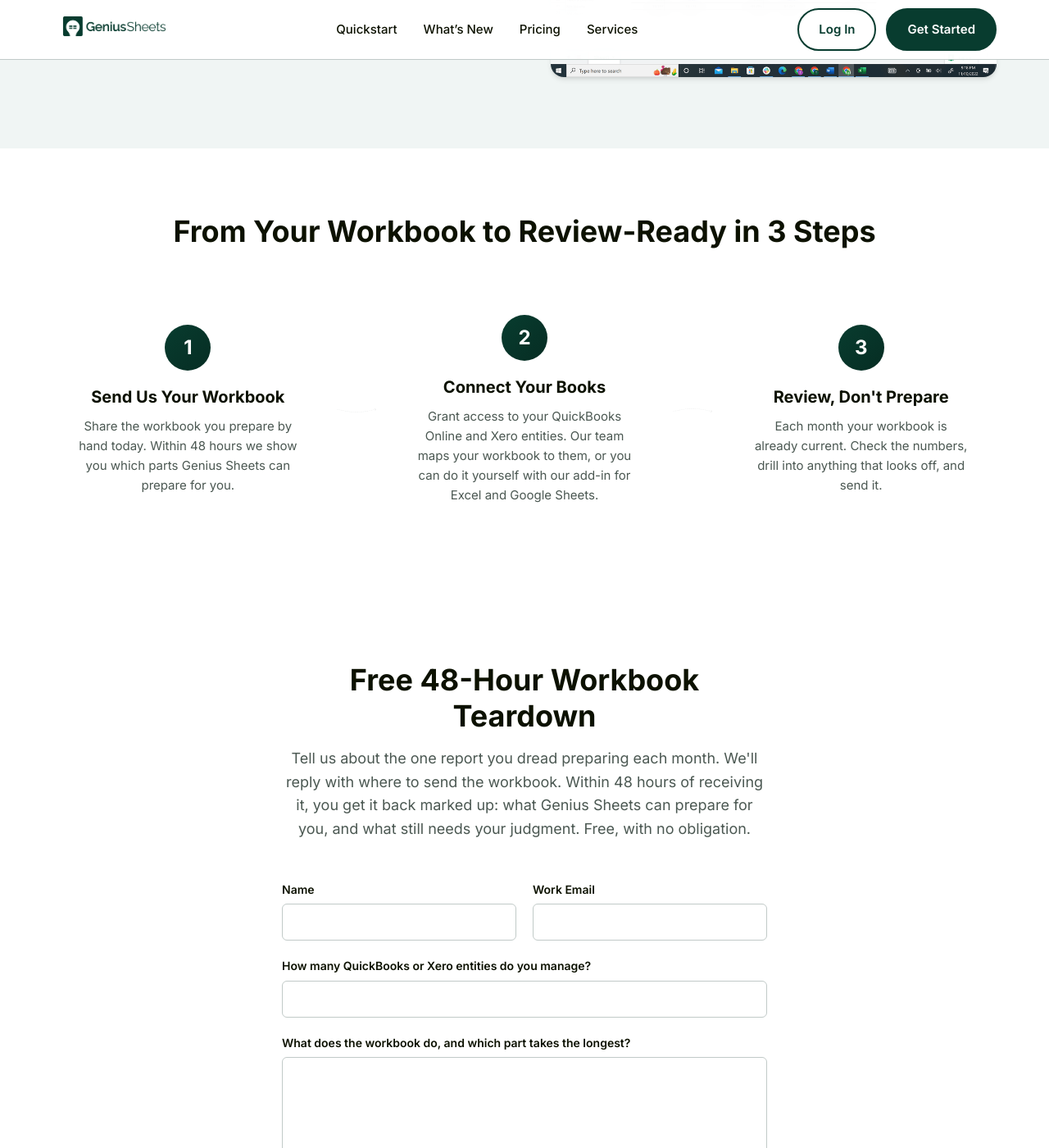
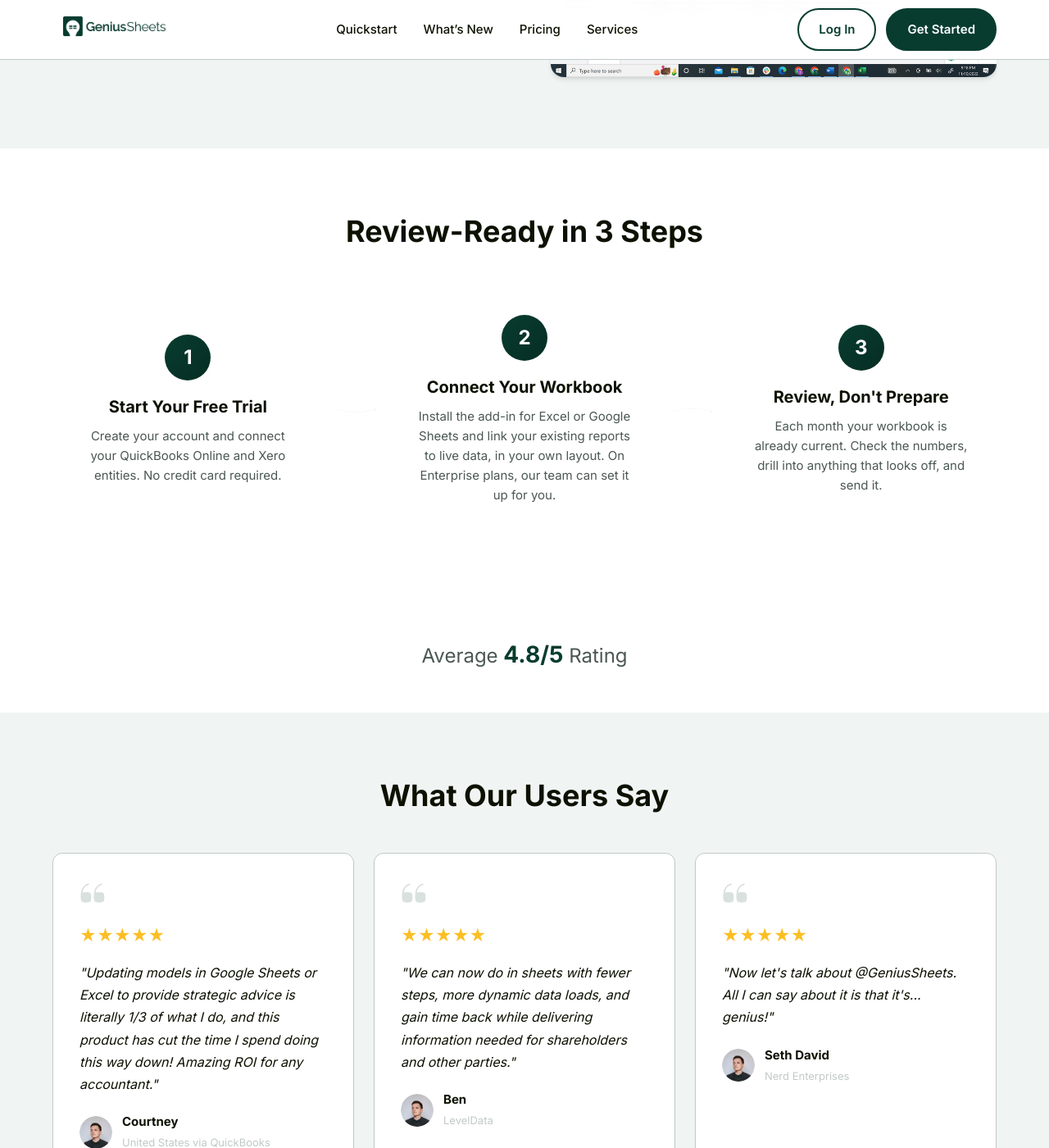
Before and after one commit to GeniusSheets/gs_site, a Jekyll site: the page built from index.html, in a window 1280 px wide and 1400 px high, scrolled down 4753 px. Shown: the whole window at 82% size. Built offline with Jekyll 4.4.1, drawn with Linux system fonts in a browser that asks for light colours; some of the changed text lies outside the part shown.

Commit message:
Homepage: lead with the platform; keep the teardown offer to the FAQ and form
Co-Authored-By: Claude Fable 5.2 <noreply@anthropic.com>

```diff
--- a/index.html
+++ b/index.html
@@ -14,8 +14,8 @@ image: /assets/images/hero/hero-screenshot.png
       <p class="hero-announce"><span class="hero-announce-badge">New</span> Xero is live. Mix QuickBooks Online and Xero entities under one login.</p>
       <p class="hero-subtitle">Genius Sheets connects the Excel or Google Sheets workbook you already use to every QuickBooks Online and Xero entity you manage, and keeps it current in near real-time. Each month the reports are already prepared, and your job is the review. No exports. No copy-paste.</p>
       <div class="hero-cta">
-        <a href="#teardown" class="btn btn-primary btn-lg">Send Us Your Workbook</a>
-        <a href="https://app.geniussheets.com/signup" class="btn btn-outline btn-lg">Start For Free</a>
+        <a href="https://app.geniussheets.com/signup" class="btn btn-primary btn-lg">Start For Free</a>
+        <a href="{{ '/contact' | relative_url }}" class="btn btn-outline btn-lg">Chat With Us</a>
       </div>
       <p class="social-proof">Trusted by finance teams managing <strong>$430m+</strong> in revenue across hundreds of entities</p>
     </div>
@@ -167,18 +167,18 @@ image: /assets/images/hero/hero-screenshot.png
 <!-- How It Works -->
 <section class="how-it-works" id="how-it-works">
   <div class="container">
-    <h2 class="section-title">From Your Workbook to Review-Ready in 3 Steps</h2>
+    <h2 class="section-title">Review-Ready in 3 Steps</h2>
     <div class="steps-grid">
       <div class="step-card">
         <div class="step-number">1</div>
-        <h3>Send Us Your Workbook</h3>
-        <p>Share the workbook you prepare by hand today. Within 48 hours we show you which parts Genius Sheets can prepare for you.</p>
+        <h3>Start Your Free Trial</h3>
+        <p>Create your account and connect your QuickBooks Online and Xero entities. No credit card required.</p>
       </div>
       <img loading="lazy" decoding="async" src="{{ '/assets/images/steps/arrow-1.svg' | relative_url }}" alt="" class="step-arrow">
       <div class="step-card">
         <div class="step-number">2</div>
-        <h3>Connect Your Books</h3>
-        <p>Grant access to your QuickBooks Online and Xero entities. Our team maps your workbook to them, or you can do it yourself with our add-in for Excel and Google Sheets.</p>
+        <h3>Connect Your Workbook</h3>
+        <p>Install the add-in for Excel or Google Sheets and link your existing reports to live data, in your own layout. On Enterprise plans, our team can set it up for you.</p>
       </div>
       <img loading="lazy" decoding="async" src="{{ '/assets/images/steps/arrow-2.svg' | relative_url }}" alt="" class="step-arrow">
       <div class="step-card">
@@ -187,44 +187,6 @@ image: /assets/images/hero/hero-screenshot.png
         <p>Each month your workbook is already current. Check the numbers, drill into anything that looks off, and send it.</p>
       </div>
     </div>
-  </div>
-</section>
-
-<!-- Workbook Teardown -->
-<section class="contact-section" id="teardown">
-  <div class="container">
-    <h2 class="section-title">Free 48-Hour Workbook Teardown</h2>
-    <p class="section-subtitle">Tell us about the one report you dread preparing each month. We'll reply with where to send the workbook. Within 48 hours of receiving it, you get it back marked up: what Genius Sheets can prepare for you, and what still needs your judgment. Free, with no obligation.</p>
-    {% if site.formspree_id and site.formspree_id != "" %}
-    <form class="contact-form" id="contact-form" action="https://formspree.io/f/{{ site.formspree_id }}" method="POST" data-event="teardown_request" data-success="Thanks. We'll reply within one business day with where to send your workbook.">
-      <div class="form-row">
-        <div class="form-group">
-          <label for="td-name">Name</label>
-          <input type="text" id="td-name" name="name" required>
-        </div>
-        <div class="form-group">
-          <label for="td-email">Work Email</label>
-          <input type="email" id="td-email" name="email" required>
-        </div>
-      </div>
-      <div class="form-group">
-        <label for="td-entities">How many QuickBooks or Xero entities do you manage?</label>
-        <input type="text" id="td-entities" name="entities">
-      </div>
-      <div class="form-group">
-        <label for="td-message">What does the workbook do, and which part takes the longest?</label>
-        <textarea id="td-message" name="message" rows="4" required></textarea>
-      </div>
-      <input type="text" name="_gotcha" tabindex="-1" autocomplete="off" style="position:absolute;left:-9999px;">
-      <input type="hidden" name="_subject" value="Workbook teardown request: geniussheets.us">
-      <button type="submit" class="btn btn-primary btn-block">Request My Free Teardown</button>
-      <p class="form-status" id="contact-form-status" role="status" aria-live="polite"></p>
-    </form>
-    {% else %}
-    <div class="contact-form-fallback">
-      <p>Email <a href="mailto:{{ site.email }}?subject=Workbook%20teardown">{{ site.email }}</a> and we'll reply with where to send your workbook.</p>
-    </div>
-    {% endif %}
   </div>
 </section>
 
@@ -402,6 +364,44 @@ image: /assets/images/hero/hero-screenshot.png
   </div>
 </section>
 
+<!-- Workbook Teardown -->
+<section class="contact-section" id="teardown">
+  <div class="container">
+    <h2 class="section-title">Free 48-Hour Workbook Teardown</h2>
+    <p class="section-subtitle">Tell us about the one report you dread preparing each month. We'll reply with where to send the workbook. Within 48 hours of receiving it, you get it back marked up: what Genius Sheets can prepare for you, and what still needs your judgment. Free, with no obligation.</p>
+    {% if site.formspree_id and site.formspree_id != "" %}
+    <form class="contact-form" id="contact-form" action="https://formspree.io/f/{{ site.formspree_id }}" method="POST" data-event="teardown_request" data-success="Thanks. We'll reply within one business day with where to send your workbook.">
+      <div class="form-row">
+        <div class="form-group">
+          <label for="td-name">Name</label>
+          <input type="text" id="td-name" name="name" required>
+        </div>
+        <div class="form-group">
+          <label for="td-email">Work Email</label>
+          <input type="email" id="td-email" name="email" required>
+        </div>
+      </div>
+      <div class="form-group">
+        <label for="td-entities">How many QuickBooks or Xero entities do you manage?</label>
+        <input type="text" id="td-entities" name="entities">
+      </div>
+      <div class="form-group">
+        <label for="td-message">What does the workbook do, and which part takes the longest?</label>
+        <textarea id="td-message" name="message" rows="4" required></textarea>
+      </div>
+      <input type="text" name="_gotcha" tabindex="-1" autocomplete="off" style="position:absolute;left:-9999px;">
+      <input type="hidden" name="_subject" value="Workbook teardown request: geniussheets.us">
+      <button type="submit" class="btn btn-primary btn-block">Request My Free Teardown</button>
+      <p class="form-status" id="contact-form-status" role="status" aria-live="polite"></p>
+    </form>
+    {% else %}
+    <div class="contact-form-fallback">
+      <p>Email <a href="mailto:{{ site.email }}?subject=Workbook%20teardown">{{ site.email }}</a> and we'll reply with where to send your workbook.</p>
+    </div>
+    {% endif %}
+  </div>
+</section>
+
 <!-- Multi-Entity Guides -->
 <section class="guide-related">
   <div class="container">
```
